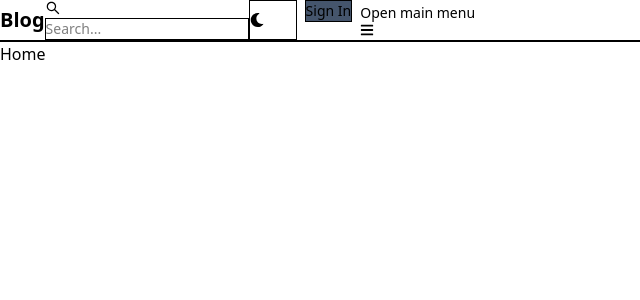
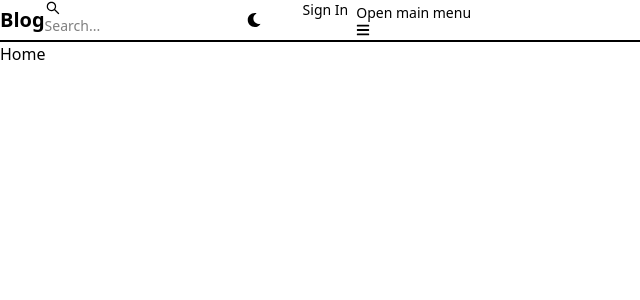
Before and after one commit to Karthik-Balli/mern-blog, a React (Vite) app in the folder client/: page / in a window 1280 px wide. Shown: the top 300 px of the page, without its empty margins (0-640 px from the left). Built offline with nearby package versions, Linux system fonts and the light colour scheme.

Commit message:
Added header component with user data

```diff
--- a/client/src/components/Header.jsx
+++ b/client/src/components/Header.jsx
@@ -1,10 +1,14 @@
-import { Button, Navbar, TextInput } from 'flowbite-react';
+import { Button, Navbar, TextInput, Dropdown, Avatar } from 'flowbite-react';
 import { Link, useLocation } from 'react-router-dom';
 import { AiOutlineSearch } from 'react-icons/ai';
 import { FaMoon } from 'react-icons/fa';
-import '../../src/index.css'
+import '../../src/index.css';
+import { useSelector } from 'react-redux';
+
 export default function Header() {
     const path = useLocation().pathname;
+    const { currentUser } = useSelector((state) => state.user);
+
   return (
     <Navbar className='border-b-2   '>
       <Link
@@ -29,19 +33,41 @@
         <Button className='w-12 h-10 hidden sm:inline' color='gray' pill>
           <FaMoon />
         </Button>
-        <Link to='/signin'>
-          <Button className='border bg-slate-600'>Sign In</Button>
-        </Link>
+        {currentUser ? (
+          <Dropdown
+            arrowIcon={false}
+            inline
+            label={
+              <Avatar alt='user' img={currentUser.profilePicture} rounded />
+            }
+          >
+            <Dropdown.Header>
+              <span className='block text-sm'>@{currentUser.username}</span>
+              <span className='block text-sm font-medium truncate'>{currentUser.email}</span>
+            </Dropdown.Header>
+            <Link to={'/dashboard?tab=profile'}>
+              <Dropdown.Item>Profile</Dropdown.Item>
+            </Link>
+            <Dropdown.Divider />
+            <Dropdown.Item>Sign out</Dropdown.Item>
+          </Dropdown>
+        ) : (
+          <Link to='/sign-in'>
+            <Button gradientDuoTone='purpleToBlue' outline>
+              Sign In
+            </Button>
+          </Link>
+        )}
         <Navbar.Toggle />
       </div>
       <Navbar.Collapse>
-        <Navbar.Link active={path === "/"} as={'div'}>
+        <Navbar.Link active={path === '/'} as={'div'}>
           <Link to='/'>Home</Link>
         </Navbar.Link>
-        <Navbar.Link active={path === "/about"} as={'div'}>
+        <Navbar.Link active={path === '/about'} as={'div'}>
           <Link to='/about'>About</Link>
         </Navbar.Link>
-        <Navbar.Link active={path === "/projects"} as={'div'}>
+        <Navbar.Link active={path === '/projects'} as={'div'}>
           <Link to='/projects'>Projects</Link>
         </Navbar.Link>
       </Navbar.Collapse>
```
